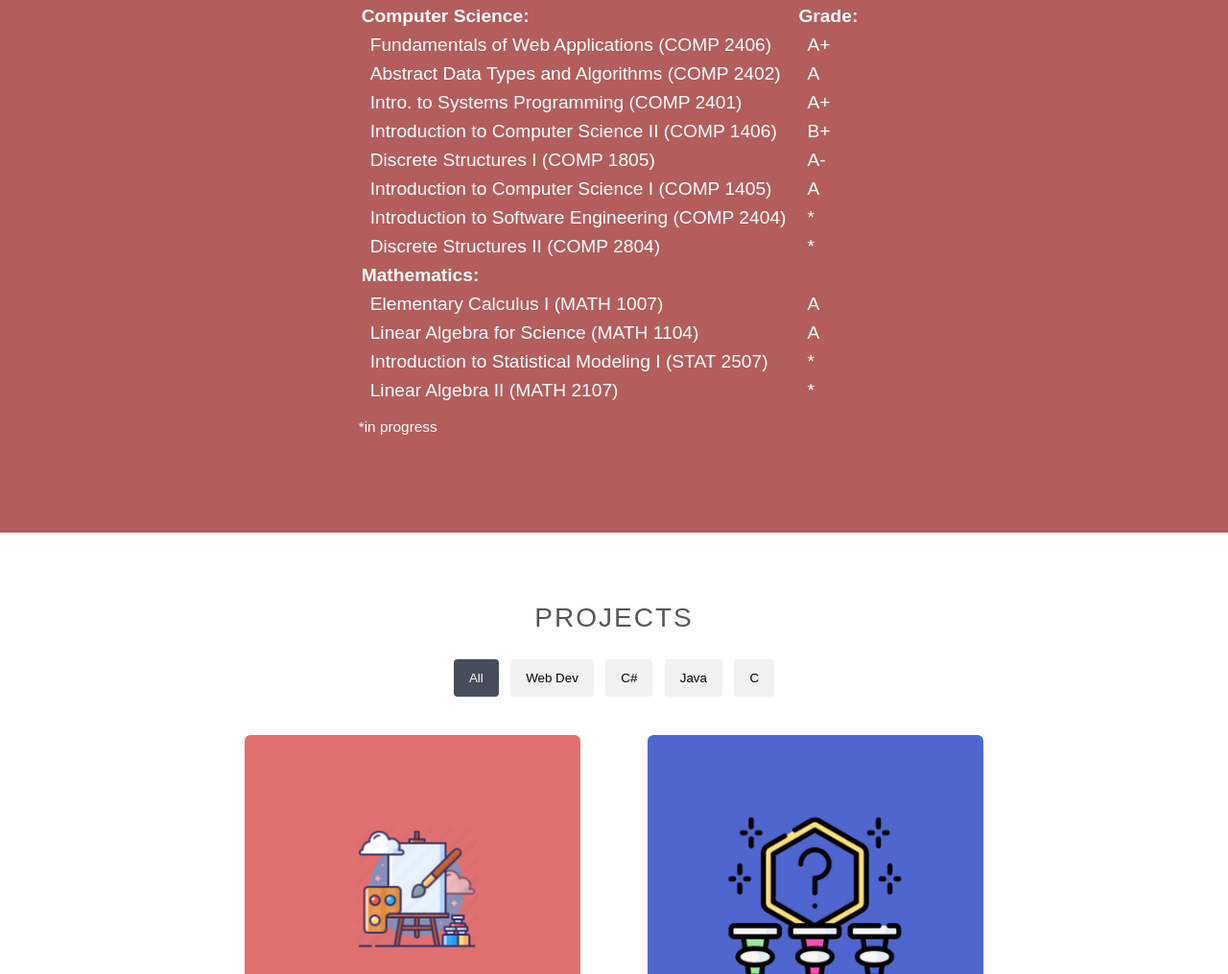
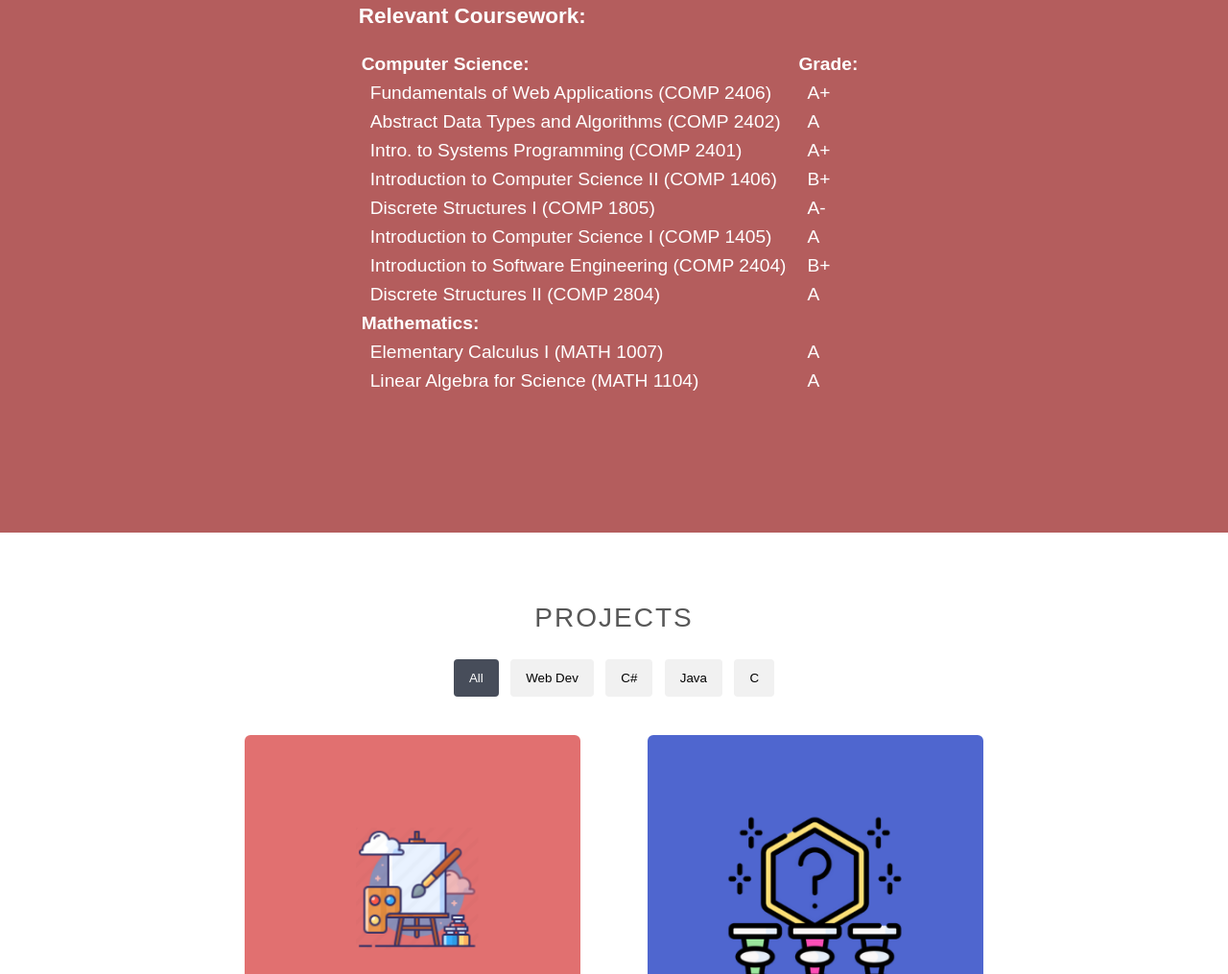
Before and after one commit to Nahom-github/nahom-github.github.io, a plain HTML site: page index.html in a window 1280 px wide. Shown: the part 1121-2136 px from the top of the page at 96% size. Drawn offline with nearby package versions, Linux system fonts and the light colour scheme; a web font is replaced by a local one.

Commit message:
Update index.html

```diff
--- a/index.html
+++ b/index.html
@@ -131,11 +131,11 @@
 							</tr>
 							<tr>
 								<td>Introduction to Software Engineering (COMP 2404)</td>
-								<td>*</td>
+								<td>B+</td>
 							</tr>
 							<tr>
 								<td>Discrete Structures II (COMP 2804)</td>
-								<td>*</td>
+								<td>A</td>
 							</tr>
 							<tr>
 								<th>Mathematics:</th>
@@ -148,16 +148,7 @@
 								<td>Linear Algebra for Science (MATH 1104)</td>
 								<td>A</td>
 							</tr>
-							<tr>
-								<td>Introduction to Statistical Modeling I (STAT 2507)</td>
-								<td>*</td>
-							</tr>
-							<tr>
-								<td>Linear Algebra II (MATH 2107)</td>
-								<td>*</td>
-							</tr>
 						</table>
-						<p id="progress">*in progress</p>
 					</div>
 				</div>
 			</section>
```
